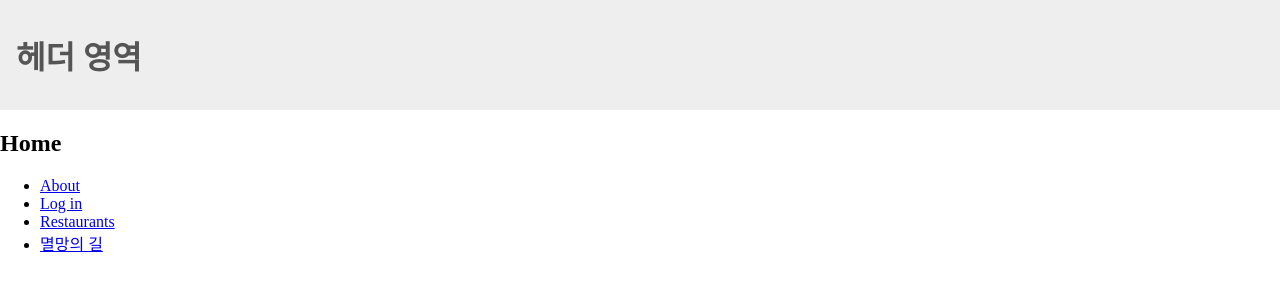
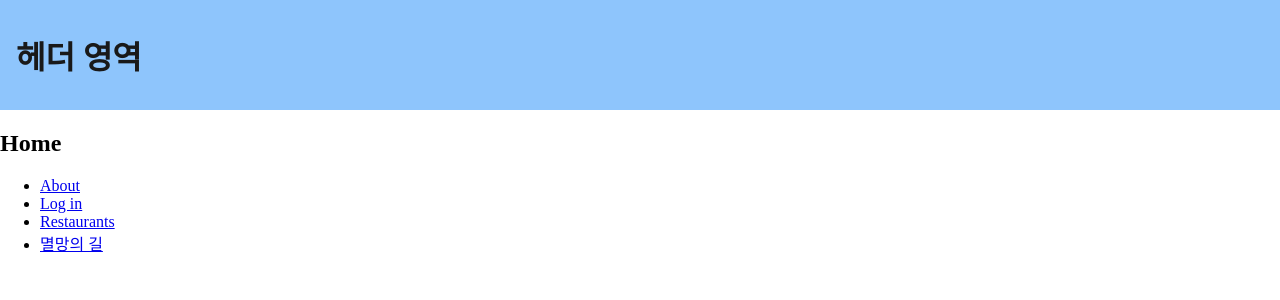
Before and after one commit to CodeSoom/react-week8-assignment-1, a React app: page / in a window 1280 px wide. Shown: the top 300 px of the page. Built offline with nearby package versions, Linux system fonts and the light colour scheme.

Commit message:
Style: Header 수정

```diff
--- a/src/App.jsx
+++ b/src/App.jsx
@@ -25,18 +25,18 @@ const Container = styled.div({
 });
 
 const Header = styled.header({
-  backgroundColor: '#EEE',
+  backgroundColor: '#8EC5FC',
   '& h1': {
     fontSize: '2em',
     margin: 0,
     padding: '1em .5em',
   },
   '& a': {
-    color: '#555',
+    color: '#191919',
     textDecoration: 'none',
 
     '&:hover': {
-      color: '#000',
+      color: '#555',
     },
   },
 });
```
